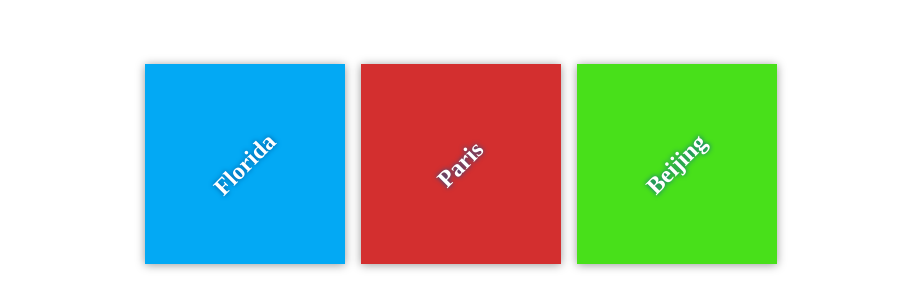
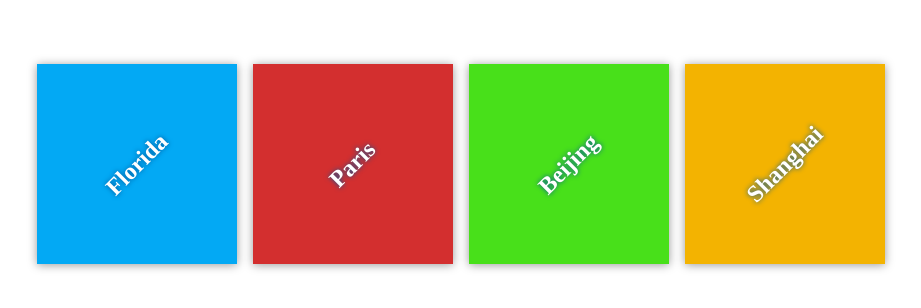
Before and after one commit to richardkalehoff/my-travel-plans, a plain HTML site: page index.html in a window 1280 px wide. Shown: the part 236-544 px from the top of the page, without its empty margins (179-1100 px from the left). Drawn offline with Linux system fonts and the light colour scheme.

Commit message:
Add a destination to Shanghai

```diff
--- a/css/app.css
+++ b/css/app.css
@@ -62,3 +62,7 @@ h2 {
 #Beijing {
     background-color: #48e01a;
 }
+
+#Shanghai {
+    background-color: #f3b301;
+}
--- a/index.html
+++ b/index.html
@@ -21,6 +21,10 @@
             <div class="destination" id="Beijing">
                 <h2>Beijing</h2>
             </div>
+
+            <div class="destination" id="Shanghai">
+                <h2>Shanghai</h2>
+            </div>
         </div>
     </div>
 
```
